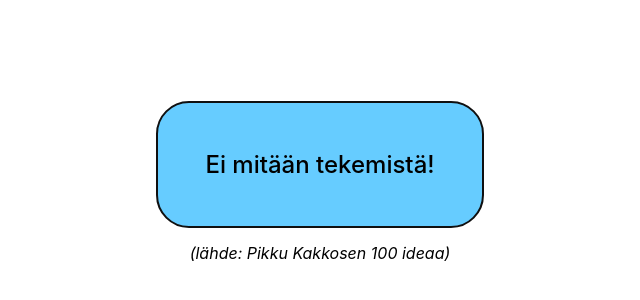
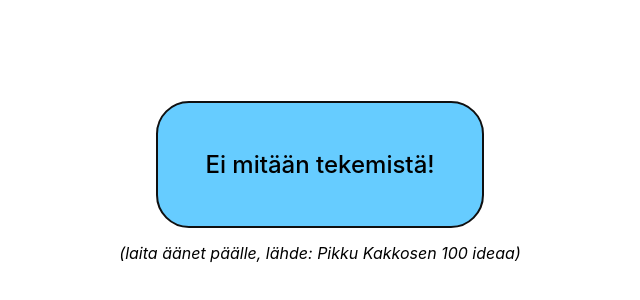
Before and after one commit to pakastin/100-ideaa, a plain HTML site: page index.html in a window 1280 px wide. Shown: the part 210-510 px from the top of the page, without its empty margins (320-960 px from the left). Drawn offline with Linux system fonts and the light colour scheme.

Commit message:
Add viewport meta

```diff
--- a/index.html
+++ b/index.html
@@ -2,6 +2,7 @@
 <html lang="fi">
   <head>
     <meta charset="utf-8">
+    <meta name="viewport" content="width=device-width, initial-scale=1.0">
     <title>Ei mitään tekemistä!</title>
     <style>
       body {
@@ -33,7 +34,7 @@
   <div class="wrapper">
     <div>
       <button autofocus>Ei mitään tekemistä!</button>
-      <p><i>(lähde: Pikku Kakkosen 100 ideaa)</i></p>
+      <p><i>(laita äänet päälle, lähde: Pikku Kakkosen 100 ideaa)</i></p>
     </div>
   </div>
   <script>
```
